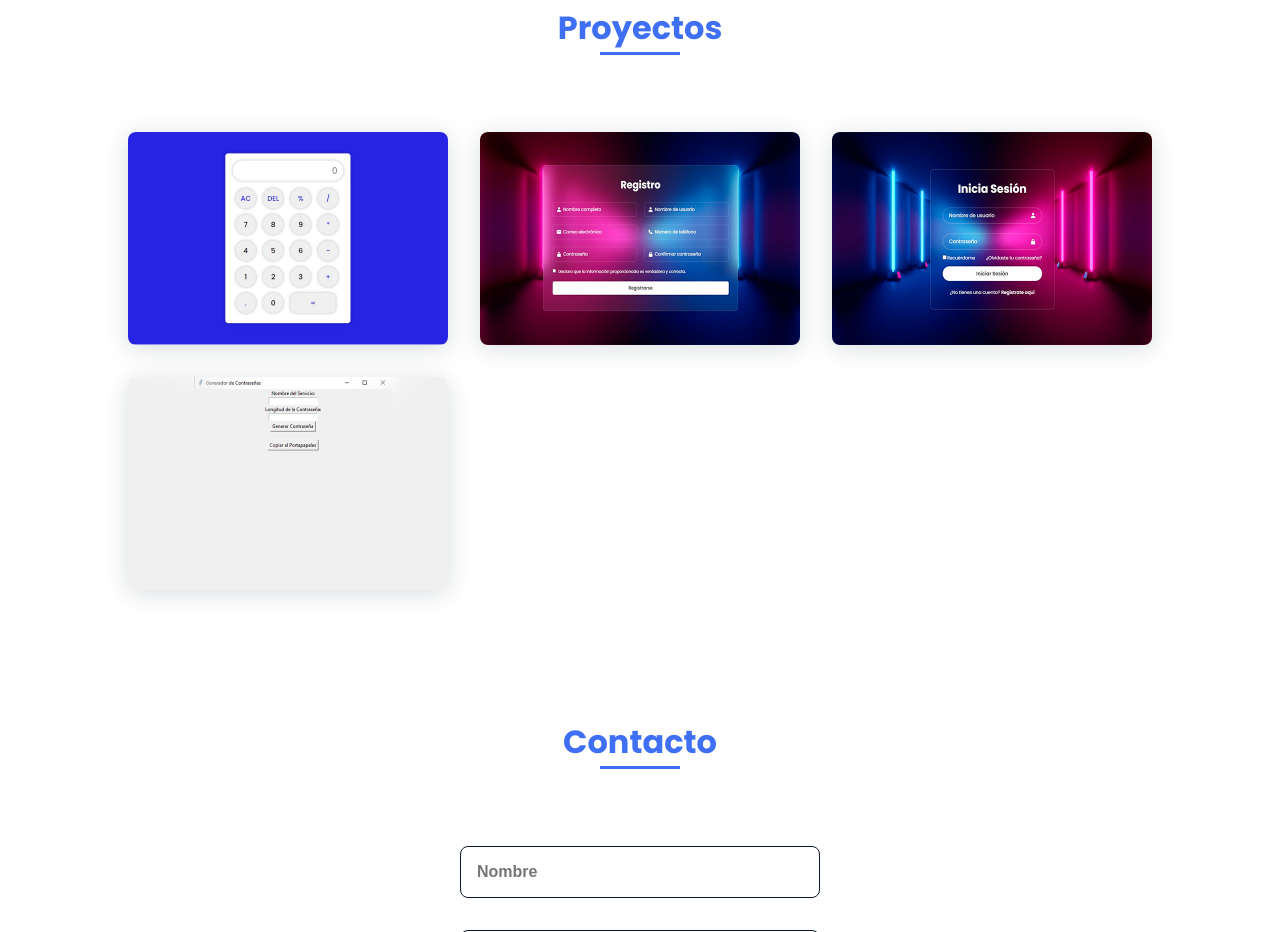
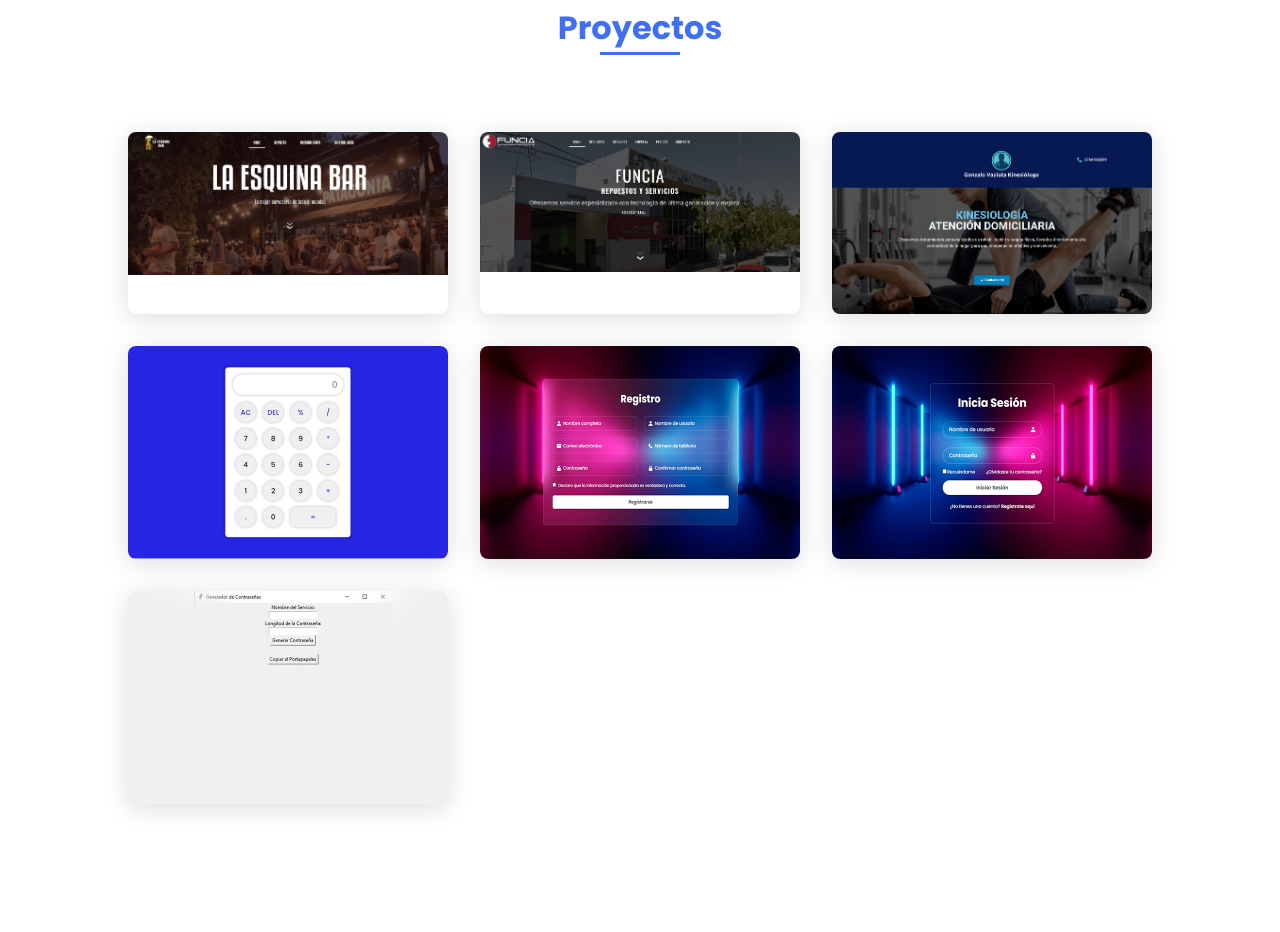
Before and after one commit to chingooriongo/portfolio, a plain HTML site: page index.html in a window 1280 px wide. Shown: the part 2000-2932 px from the top of the page. Drawn offline with nearby package versions, Linux system fonts and the light colour scheme.

Commit message:
Work Updates

```diff
--- a/index.html
+++ b/index.html
@@ -151,6 +151,12 @@
                 <h2 class="section-title">Proyectos</h2>
 
                 <div class="work__container bd-grid">
+                    <a href="https://drive.google.com/drive/folders/1BJxrQBE6yiMe8cTGgFbAJc9gvqx8GLmN?usp=drive_link" class="work__img" target="_blank">
+                    <img src="assets/img/laesq.png" alt="">
+                    <a href="https://drive.google.com/drive/u/3/folders/1Cko8Agf9NszFiNUNCdckvl7f9zgSYGWq" class="work__img" target="_blank">
+                        <img src="assets/img/funcia.jpg" alt="">
+                    <a href="https://gonzalovaziuta.online" class="work__img" target="_blank">
+                        <img src="assets/img/gonza.png" alt="">
                     <a href="https://calculadora-svaz.netlify.app/" class="work__img" target="_blank">
                         <img src="assets/img/work1.jpg" alt="">
                     </a>
```
Also changed, not shown: assets/img/funcia.jpg (added), assets/img/gonza.png (added), assets/img/laesq.png (added).
